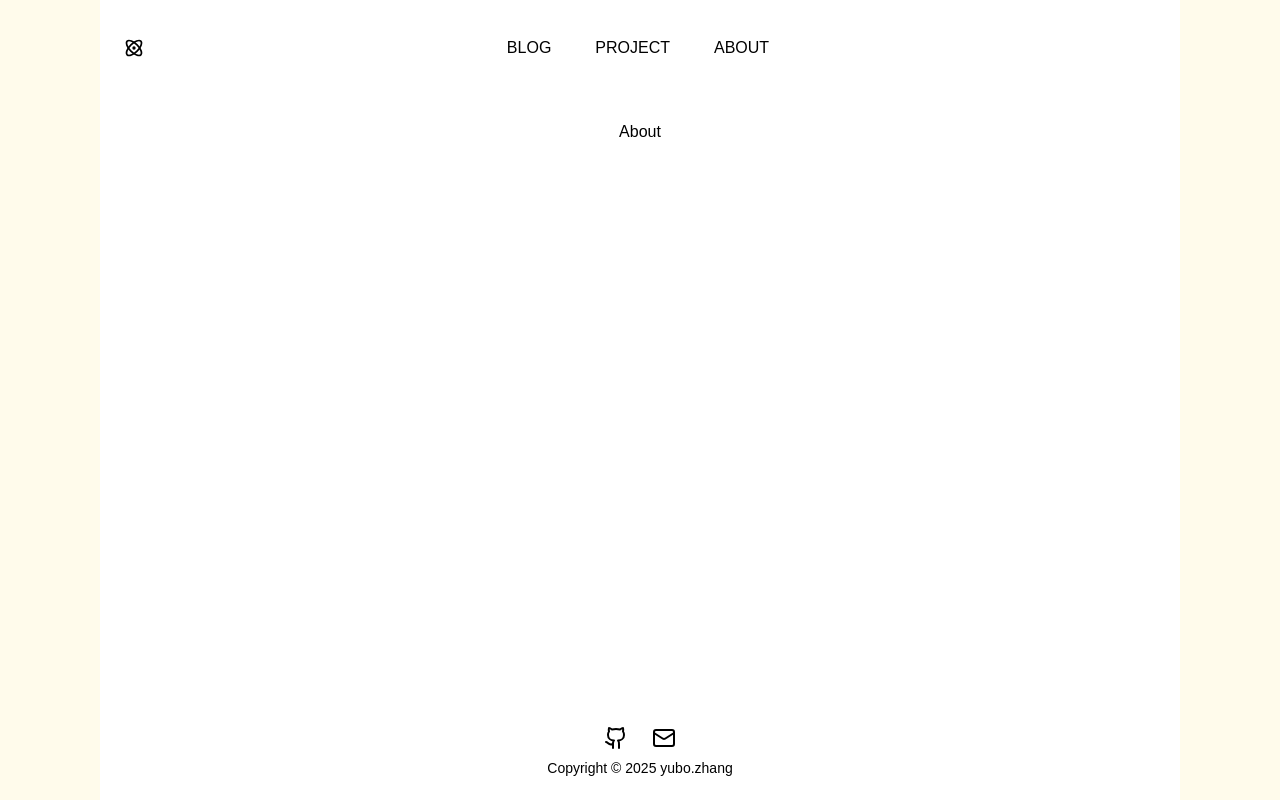
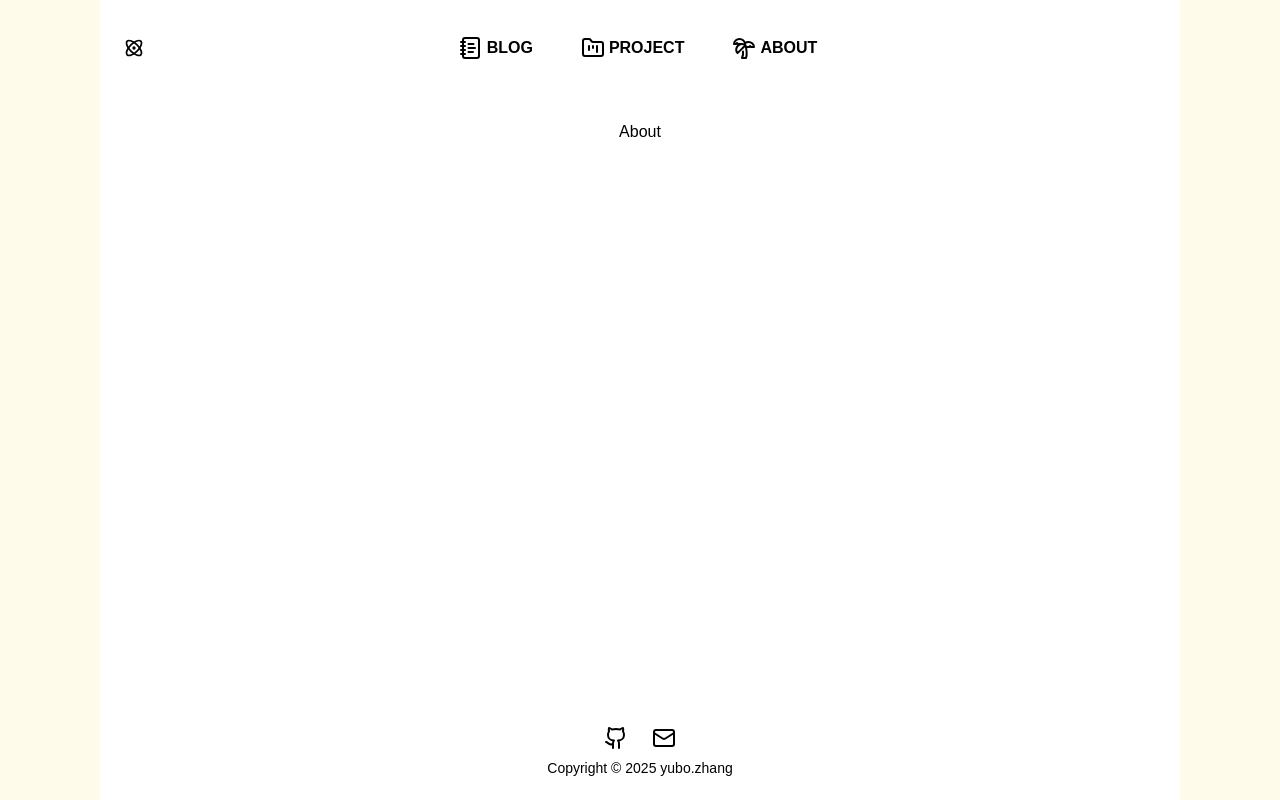
Before and after one commit to JasonZhang10/jasonzhang.dev, a Next.js app: page /about in a window 1280 px wide. Built offline with nearby package versions, Linux system fonts and the light colour scheme.

Commit message:
feat: header and tooltip

```diff
--- a/components/basic/ThemeTrigger.jsx
+++ b/components/basic/ThemeTrigger.jsx
@@ -4,6 +4,12 @@
 import { cn } from '@/lib/utils/tailwindMerge';
 import { useTheme } from 'next-themes';
 import { Moon, Sun } from 'lucide-react';
+import {
+  Tooltip,
+  TooltipContent,
+  TooltipProvider,
+  TooltipTrigger,
+} from '@/components/ui/Tooltip';
 
 const THEME_TYPE = {
   DARK: 'dark',
@@ -14,6 +20,9 @@
   const { theme = 'light', setTheme } = useTheme();
 
   return (
+    <TooltipProvider>
+      <Tooltip>
+        <TooltipTrigger asChild>
           <div className={cn('w-6 h-6', className)}>
             {theme === THEME_TYPE.DARK && (
               <Sun onClick={() => setTheme(THEME_TYPE.LIGHT)} />
@@ -22,5 +31,11 @@
               <Moon onClick={() => setTheme(THEME_TYPE.DARK)} />
             )}
           </div>
+        </TooltipTrigger>
+        <TooltipContent>
+          <p>切换主题</p>
+        </TooltipContent>
+      </Tooltip>
+    </TooltipProvider>
   );
 }
--- a/components/layout/Header/Header.jsx
+++ b/components/layout/Header/Header.jsx
@@ -3,9 +3,15 @@
 import React from 'react';
 import { cn } from '@/lib/utils/tailwindMerge';
 import dynamic from 'next/dynamic';
-import { Atom } from 'lucide-react';
+import { Atom, NotebookText, FolderKanban, TreePalm } from 'lucide-react';
 import useHomeStore from '@/lib/store/HomeStore';
 import Link from 'next/link';
+import {
+  Tooltip,
+  TooltipContent,
+  TooltipProvider,
+  TooltipTrigger,
+} from '@/components/ui/Tooltip';
 
 const ThemeTrigger = dynamic(() => import('@/components/basic/ThemeTrigger'), {
   ssr: false,
@@ -17,22 +23,33 @@
   return (
     <div
       className={cn(
-        'flex items-center text-base leading-5 gap-6 md:gap-3',
+        'flex items-center text-base leading-5 gap-4 py-2 rounded-xl',
         className
       )}
     >
       {menu.map((item, index) => (
+        <TooltipProvider key={index}>
+          <Tooltip>
+            <TooltipTrigger asChild>
               <Link
-          key={index}
                 href={item.href}
                 className={cn(
-            'rounded-xl hover:bg-zinc-100 dark:hover:bg-opacity-10 sm:p-4 cursor-pointer',
+                  'flex items-center rounded-xl hover:bg-zinc-100 dark:hover:bg-opacity-10 px-4 py-2 cursor-pointer',
                   currentTab === index && 'text-amber-300'
                 )}
                 onClick={() => setCurrentTab(index)}
               >
-          {item.title.toUpperCase()}
+                {item.icon}
+                <span className="ml-1 font-bold hidden md:block">
+                  {item.title}
+                </span>
               </Link>
+            </TooltipTrigger>
+            <TooltipContent>
+              <p>{item.tooltip}</p>
+            </TooltipContent>
+          </Tooltip>
+        </TooltipProvider>
       ))}
     </div>
   );
@@ -40,9 +57,14 @@
 
 export default function Header() {
   const menu = [
-    { title: 'blog', href: '/blog' },
-    { title: 'project', href: '/project' },
-    { title: 'about', href: '/about' },
+    { title: 'BLOG', tooltip: '博客', href: '/blog', icon: <NotebookText /> },
+    {
+      title: 'PROJECT',
+      tooltip: '项目',
+      href: '/project',
+      icon: <FolderKanban />,
+    },
+    { title: 'ABOUT', tooltip: '关于', href: '/about', icon: <TreePalm /> },
   ];
   const { setCurrentTab } = useHomeStore((state) => state);
 
--- /dev/null
+++ b/components/ui/Tooltip.jsx
@@ -0,0 +1,29 @@
+'use client';
+
+import * as React from 'react';
+import * as TooltipPrimitive from '@radix-ui/react-tooltip';
+
+import { cn } from '@/lib/utils/tailwindMerge';
+
+const TooltipProvider = TooltipPrimitive.Provider;
+
+const Tooltip = TooltipPrimitive.Root;
+
+const TooltipTrigger = TooltipPrimitive.Trigger;
+
+const TooltipContent = React.forwardRef(
+  ({ className, sideOffset = 4, ...props }, ref) => (
+    <TooltipPrimitive.Content
+      ref={ref}
+      sideOffset={sideOffset}
+      className={cn(
+        'z-50 overflow-hidden rounded-md border bg-popover px-3 py-1.5 text-sm text-popover-foreground shadow-md animate-in fade-in-0 zoom-in-95 data-[state=closed]:animate-out data-[state=closed]:fade-out-0 data-[state=closed]:zoom-out-95 data-[side=bottom]:slide-in-from-top-2 data-[side=left]:slide-in-from-right-2 data-[side=right]:slide-in-from-left-2 data-[side=top]:slide-in-from-bottom-2',
+        className
+      )}
+      {...props}
+    />
+  )
+);
+TooltipContent.displayName = TooltipPrimitive.Content.displayName;
+
+export { Tooltip, TooltipTrigger, TooltipContent, TooltipProvider };
--- a/package.json
+++ b/package.json
@@ -12,6 +12,7 @@
     "@mapbox/rehype-prism": "^0.9.0",
     "@mdx-js/loader": "^3.1.0",
     "@next/mdx": "^15.1.7",
+    "@radix-ui/react-tooltip": "^1.1.8",
     "@radix-ui/react-visually-hidden": "^1.1.1",
     "@tailwindcss/typography": "^0.5.16",
     "clsx": "^2.1.1",
```
Lines whose indentation alone changed are shown as unchanged.
